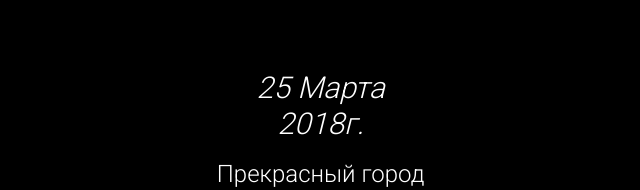
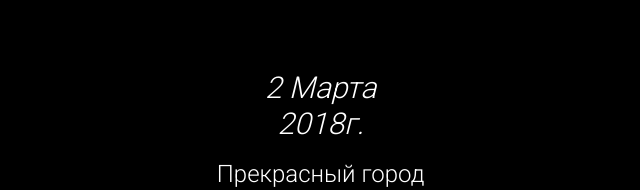
Before and after one commit to Shpakovich/invite, a Vue app: page / in a window 1280 px wide. Shown: the part 1796-1986 px from the top of the page, without its empty margins (442-1082 px from the left). Built offline with nearby package versions, Linux system fonts and the light colour scheme.

Commit message:
поправил даты + интервал карусельки

```diff
--- a/src/components/MainPage.vue
+++ b/src/components/MainPage.vue
@@ -194,6 +194,7 @@
           <v-carousel
                   class="w-full xl:w-1/2 rounded-2xl photo-carousel"
                   height="640"
+                  interval="2000"
                   cycle
                   hide-delimiter-background
                   hide-delimiters
--- a/src/components/RoadMap.vue
+++ b/src/components/RoadMap.vue
@@ -258,7 +258,7 @@
             <v-tooltip  color="rgba(255,255,255, 0.2)" max-width="400" z-index="50" top>
                 <template v-slot:activator="{ on, attrs }">
                     <div v-bind="attrs" v-on="on" class="relative">
-                        <p class="text-3xl m-auto text-center font-weight-light italic text-white">25 Марта<br>2018г.</p>
+                        <p class="text-3xl m-auto text-center font-weight-light italic text-white">2 Марта<br>2018г.</p>
                         <svg class="absolute z-10" style="top: 190px;left: -13px;" width="55" height="55" viewBox="0 0 55 55" fill="none" xmlns="http://www.w3.org/2000/svg">
                             <circle cx="27.5" cy="27.5" r="27.5" fill="#D0B39F"/>
                         </svg>
@@ -383,7 +383,7 @@
             <v-tooltip  color="rgba(255,255,255, 0.2)" max-width="400" z-index="50" top>
                 <template v-slot:activator="{ on, attrs }">
                     <div v-bind="attrs" v-on="on" class="relative">
-                        <p class="text-3xl m-auto text-center font-weight-light italic text-white">25 Мая<br>2019г.</p>
+                        <p class="text-3xl m-auto text-center font-weight-light italic text-white">26 Мая<br>2019г.</p>
                         <svg class="absolute z-10" style="top: 190px;left: 390px;" width="55" height="55" viewBox="0 0 55 55" fill="none" xmlns="http://www.w3.org/2000/svg">
                             <circle cx="27.5" cy="27.5" r="27.5" fill="#D0B39F"/>
                         </svg>
@@ -468,7 +468,7 @@
             <v-tooltip  color="rgba(255,255,255, 0.2)" max-width="400" z-index="50" top>
                 <template v-slot:activator="{ on, attrs }">
                 <div v-bind="attrs" v-on="on" class="relative">
-                    <p class="text-3xl m-auto text-center font-weight-light italic text-white">31 Декабря<br>2020г.</p>
+                    <p class="text-3xl m-auto text-center font-weight-light italic text-white">Август<br>2020г.</p>
                     <svg class="absolute z-10" style="top: 30px;left: -13px;" width="55" height="55" viewBox="0 0 55 55" fill="none" xmlns="http://www.w3.org/2000/svg">
                         <circle cx="27.5" cy="27.5" r="27.5" fill="#D0B39F"/>
                     </svg>
--- a/src/components/SmallRoadMap.vue
+++ b/src/components/SmallRoadMap.vue
@@ -283,7 +283,7 @@
             </div>
             <div @click="openImage(4)" class="z-20 transition-fast text-block mobile-event6" style="opacity: 0;" v-scroll="handleScrollElement" id="mobile-event6">
                 <div class="relative">
-                    <p class="text-3xl m-auto text-center font-weight-light italic text-white">25 Марта<br>2018г.</p>
+                    <p class="text-3xl m-auto text-center font-weight-light italic text-white">2 Марта<br>2018г.</p>
                 </div>
                 <p class="text-2xl text-center font-weight-light text-white">
                     Прекрасный город<br>— Питер 🚂
@@ -336,7 +336,7 @@
             </div>
             <div  @click="openImage(10)" class="z-20 transition-fast text-block mobile-event12" style="opacity: 0;" v-scroll="handleScrollElement" id="mobile-event12">
                 <div class="relative">
-                    <p class="text-3xl m-auto text-center font-weight-light italic text-white">25 Мая<br>2019г.</p>
+                    <p class="text-3xl m-auto text-center font-weight-light italic text-white">26 Мая<br>2019г.</p>
                 </div>
                 <p class="text-2xl text-center font-weight-light text-white">
                     Начало совместной
@@ -371,7 +371,7 @@
             </div>
             <div  @click="openImage(14)" class="z-20 transition-fast text-block mobile-event16" style="opacity: 0;" v-scroll="handleScrollElement" id="mobile-event16">
                 <div class="relative">
-                    <p class="text-3xl m-auto text-center font-weight-light italic text-white">31 Декабря<br>2020г.</p>
+                    <p class="text-3xl m-auto text-center font-weight-light italic text-white">Август<br>2020г.</p>
                 </div>
                 <p class="text-2xl text-center font-weight-light text-white">
                     Окончание РЭУ
```
